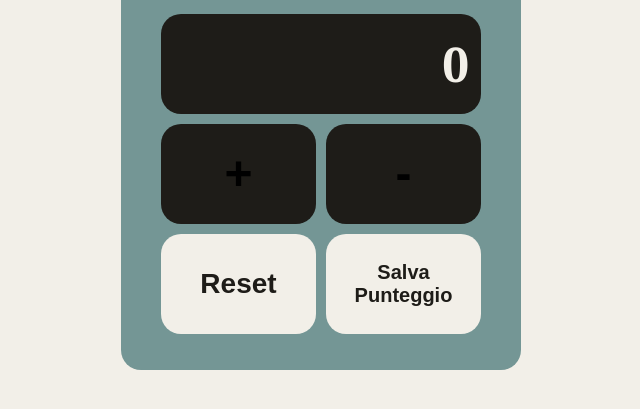
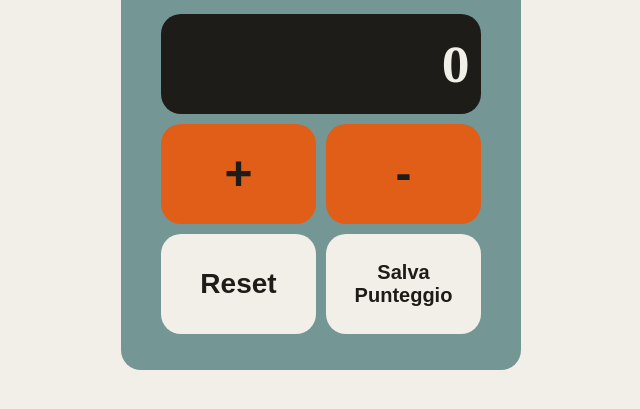
Before and after one commit to Git-Ste/counter, a plain HTML site: page index.html in a window 1280 px wide. Shown: the part 275-684 px from the top of the page, without its empty margins (319-959 px from the left). Drawn offline with Linux system fonts and the light colour scheme.

Commit message:
Update style.css

```diff
--- a/assets/css/style.css
+++ b/assets/css/style.css
@@ -79,7 +79,8 @@ body{
 }
 
 .increment-btn{
-    background-color: #1e1c18;
+    color: #1e1c18;
+    background-color: #e05e18;
     border: none;
     font-weight: 600;
     font-size: 48px;
```
